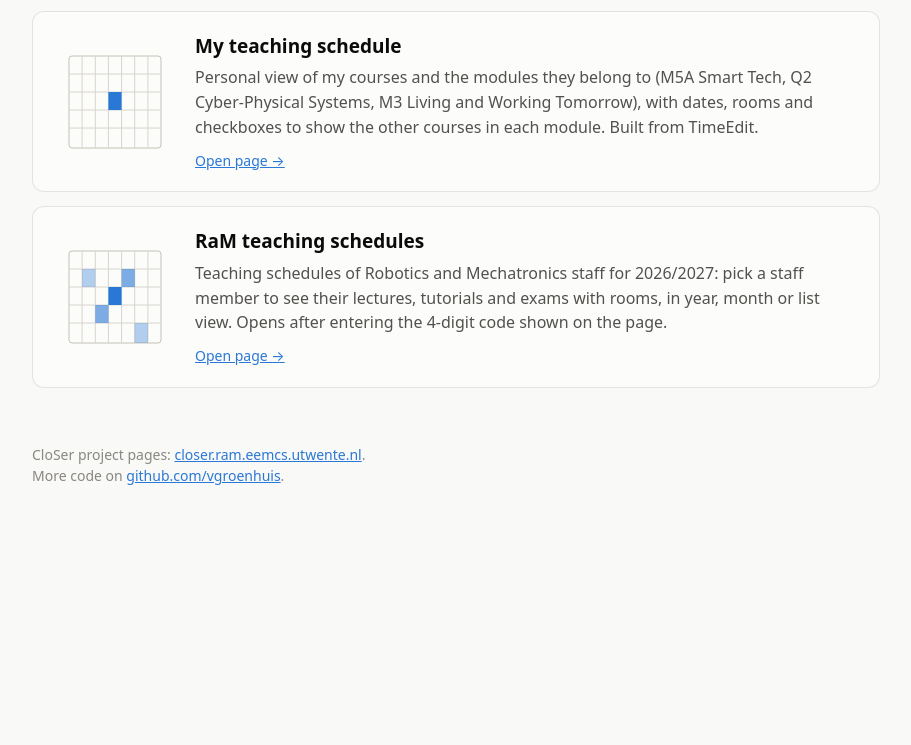
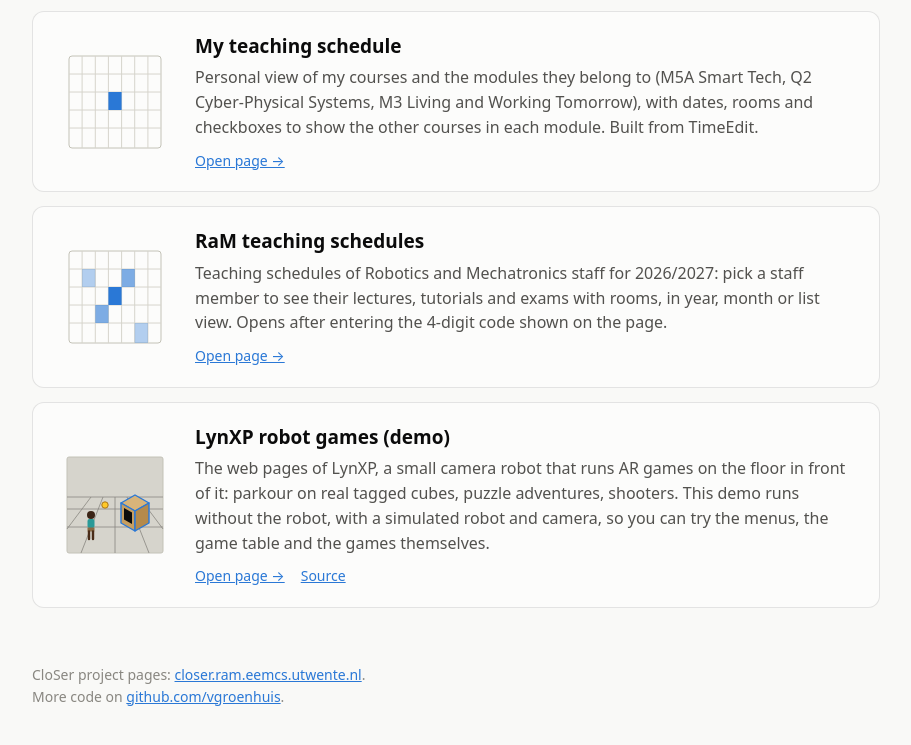
Before and after one commit to vgroenhuis/vgroenhuis.github.io, a plain HTML site: page index.html in a window 1280 px wide. Shown: the part 1724-2469 px from the top of the page, without its empty margins (184-1095 px from the left). Before the commit the page ends 2275 px from the top, so only its background shows below. Drawn offline with Linux system fonts and the light colour scheme.

Commit message:
Add the LynXP web demo (robot games without the robot)
Co-Authored-By: Claude Opus 5.5 <noreply@anthropic.com>
Claude-Session: https://claude.ai/code/session_019TSqmhWQzu9b46bPfcjgtr

```diff
--- a/index.html
+++ b/index.html
@@ -154,6 +154,14 @@ footer a { color: var(--accent); }
         <div class="links"><a href="/ram-teaching-schedules/">Open page →</a></div>
       </div>
     </div>
+    <div class="card has-thumb">
+      <a href="/LynXP/" title="The robot's camera view: a floor grid, a tagged cube and a little explorer"><svg class="thumb" viewBox="0 0 120 120" role="img" aria-label="Camera view with a floor grid, a tagged cube and a small figure"><rect x="12" y="12" width="96" height="96" rx="2" fill="var(--grid-ideal)" stroke="var(--tag-edge)" stroke-width="1"/><path d="M12 52H108 M12 64H108 M12 82H108 M60 52L60 108 M48 52L26 108 M36 52L12 84 M72 52L94 108 M84 52L108 84" fill="none" stroke="var(--muted)" stroke-width="0.8"/><g transform="translate(66 50)"><path d="M0 8L14 0L28 8L14 16Z" fill="#d8b47a" stroke="var(--grid-line)" stroke-width="1.4" stroke-linejoin="round"/><path d="M0 8L14 16V36L0 28Z" fill="#c79e60" stroke="var(--grid-line)" stroke-width="1.4" stroke-linejoin="round"/><path d="M28 8L14 16V36L28 28Z" fill="#b48a4c" stroke="var(--grid-line)" stroke-width="1.4" stroke-linejoin="round"/><path d="M3 13L11 17.5V29L3 24.5Z" fill="#0b0b0b"/></g><g transform="translate(36 70)"><circle cx="0" cy="0" r="4" fill="#3b2416"/><rect x="-3.5" y="4" width="7" height="9" rx="2" fill="#2a9a98"/><rect x="-3.5" y="12.5" width="7" height="4" fill="#8a6a44"/><path d="M-2 16.5V24 M2 16.5V24" stroke="#4a2c18" stroke-width="2.4" stroke-linecap="round"/></g><circle cx="50" cy="60" r="3.2" fill="#ffc928" stroke="#a8741a" stroke-width="1"/></svg></a>
+      <div>
+        <h3><a href="/LynXP/">LynXP robot games (demo)</a></h3>
+        <p>The web pages of LynXP, a small camera robot that runs AR games on the floor in front of it: parkour on real tagged cubes, puzzle adventures, shooters. This demo runs without the robot, with a simulated robot and camera, so you can try the menus, the game table and the games themselves.</p>
+        <div class="links"><a href="/LynXP/">Open page →</a><a href="https://github.com/vgroenhuis/LynXP">Source</a></div>
+      </div>
+    </div>
   </div>
 
   <footer>CloSer project pages: <a href="https://closer.ram.eemcs.utwente.nl/">closer.ram.eemcs.utwente.nl</a>.<br>
```
